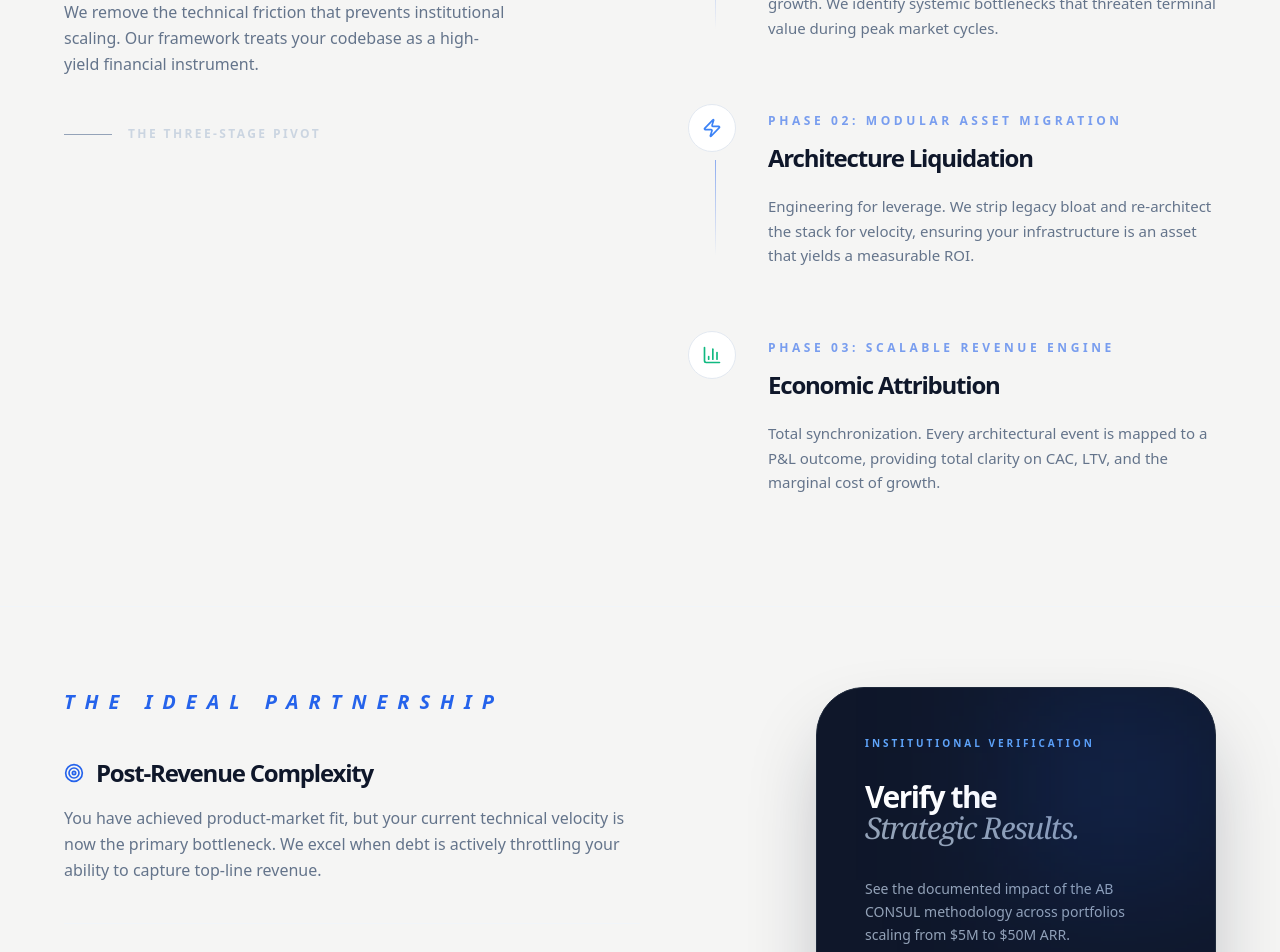
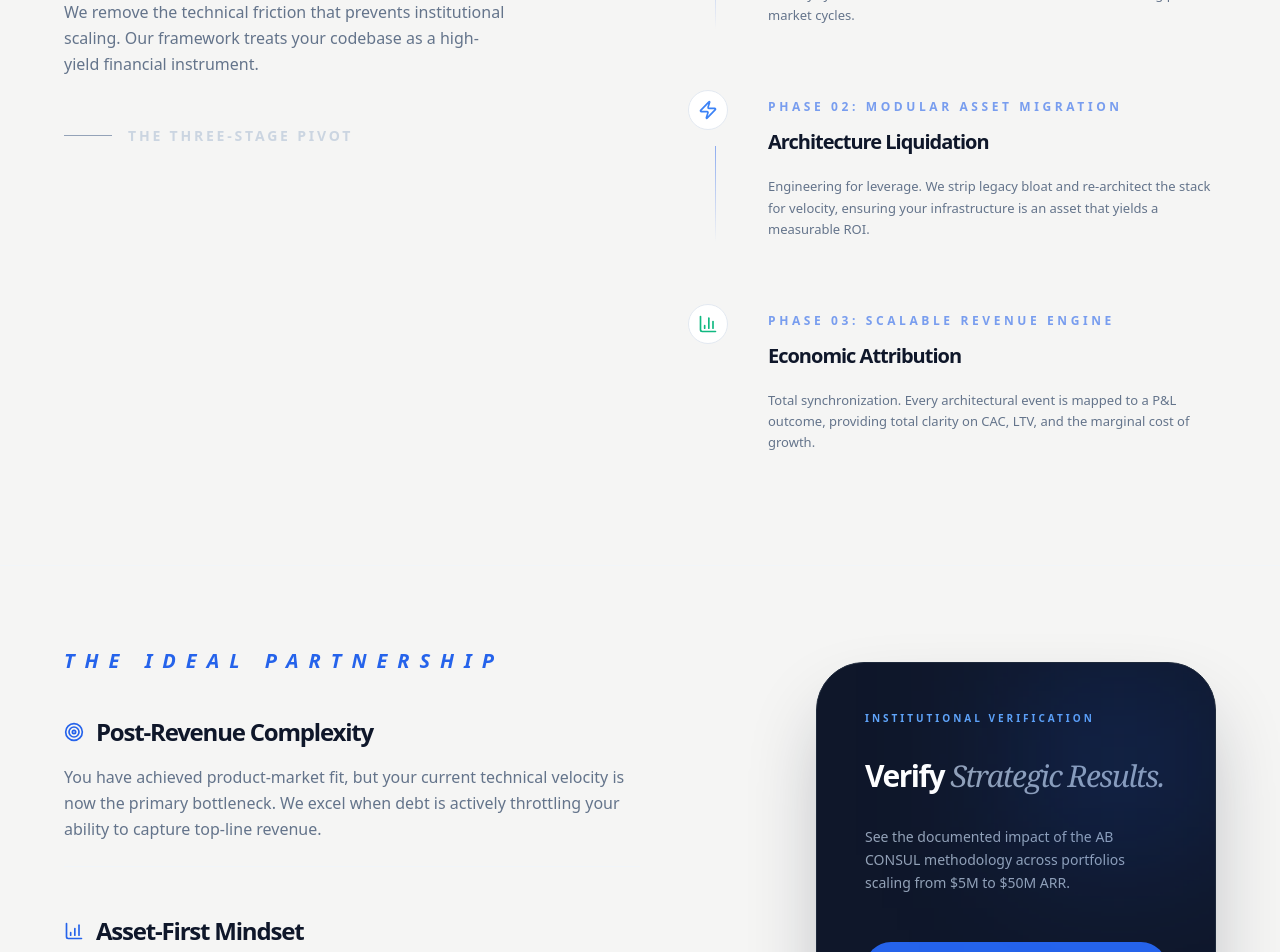
Before and after one commit to l-tting/ab-consul, a Next.js app in the folder my-app/: page /about in a window 1280 px wide. Shown: the part 2360-3312 px from the top of the page. Built offline with nearby package versions, Linux system fonts and the light colour scheme.

Commit message:
about page width adjustments --v4.1

```diff
--- a/my-app/src/components/AboutClosing.jsx
+++ b/my-app/src/components/AboutClosing.jsx
@@ -14,8 +14,8 @@ export default function AboutClosing() {
             <h2 className="text-[20px] font-black uppercase tracking-[0.5em] text-blue-600 mb-10 italic">
               The Ideal Partnership
             </h2>
-            <div className="space-y-10">
-              <div className="group border-b border-slate-100 pb-10 last:border-0">
+            <div className="space-y-12">
+              <div className="group border-b border-slate-100 pb-6 last:border-0">
                 <div className="flex items-center gap-3 mb-4">
                   <Target className="w-5 h-5 text-blue-600" />
                   <h3 className="text-2xl font-black text-slate-900 tracking-tighter">Post-Revenue Complexity</h3>
@@ -42,14 +42,14 @@ export default function AboutClosing() {
           </div>
 
           {/* Right: The Final Action - The "Boardroom" Card */}
-          <div className="lg:w-[400px] bg-slate-900 rounded-[3rem] p-12 text-white relative overflow-hidden shadow-[0_40px_80px_-15px_rgba(15,23,42,0.3)] border border-slate-800">
+          <div className="lg:w-[400px] bg-slate-900 rounded-[3rem] mt-4 p-12 text-white relative overflow-hidden shadow-[0_40px_80px_-15px_rgba(15,23,42,0.3)] border border-slate-800">
             {/* Soft Glow Effect */}
             <div className="absolute top-0 right-0 w-48 h-48 bg-blue-600/20 blur-[80px] pointer-events-none" />
 
             <p className="text-[10px] font-black text-blue-400 mb-8 uppercase tracking-[0.3em]">Institutional Verification</p>
             <h3 className="text-3xl font-black mb-8 tracking-tighter leading-[0.9]">
-              Verify the <br/>
-              <span className="italic font-serif text-slate-400 font-medium text-3xl">Strategic Results.</span>
+              Verify
+              <span className="italic font-serif text-slate-400 font-medium text-3xl"> Strategic Results.</span>
             </h3>
 
             <p className="text-slate-400 text-sm mb-12 leading-relaxed font-medium">
--- a/my-app/src/components/AboutMethodology.jsx
+++ b/my-app/src/components/AboutMethodology.jsx
@@ -46,7 +46,7 @@ export default function StrategicVelocity() {
 
             <div className="mt-12 flex items-center gap-4 text-slate-300">
                 <div className="w-12 h-[1px] bg-slate-400" />
-                <span className="text-[12px] font-black uppercase tracking-[0.2em]">The Three-Stage Pivot</span>
+                <span className="text-[14px] font-black uppercase tracking-[0.2em]">The Three-Stage Pivot</span>
             </div>
           </div>
 
@@ -61,7 +61,7 @@ export default function StrategicVelocity() {
                 )}
 
                 {/* Executive Node Style */}
-                <div className="absolute left-0 top-0 w-12 h-12 cursor-pointer rounded-3xl bg-white border border-slate-200 flex items-center justify-center transition-all duration-500 group-hover:border-blue-600 group-hover:shadow-[0_20px_40px_-10px_rgba(37,99,235,0.15)] group-hover:-translate-y-1">
+                <div className="absolute left-0 top-0 w-10 h-10 cursor-pointer rounded-3xl bg-white border border-slate-200 flex items-center justify-center transition-all duration-500 group-hover:border-blue-600 group-hover:shadow-[0_20px_40px_-10px_rgba(37,99,235,0.15)] group-hover:-translate-y-1">
                   {shift.icon}
                 </div>
 
@@ -69,10 +69,10 @@ export default function StrategicVelocity() {
                   <p className="text-[12px] font-black uppercase tracking-[0.3em] text-blue-600/60 mb-3">
                     {shift.state}
                   </p>
-                  <h3 className="text-2xl font-black text-slate-900 mb-5 tracking-tighter">
+                  <h3 className="text-xl font-black text-slate-900 mb-5 tracking-tighter">
                     {shift.title}
                   </h3>
-                  <p className="text-slate-500 text-[15px] leading-relaxed max-w-lg font-medium">
+                  <p className="text-slate-500 text-[13px] leading-relaxed max-w-lg font-medium">
                     {shift.impact}
                   </p>
                 </div>
```
